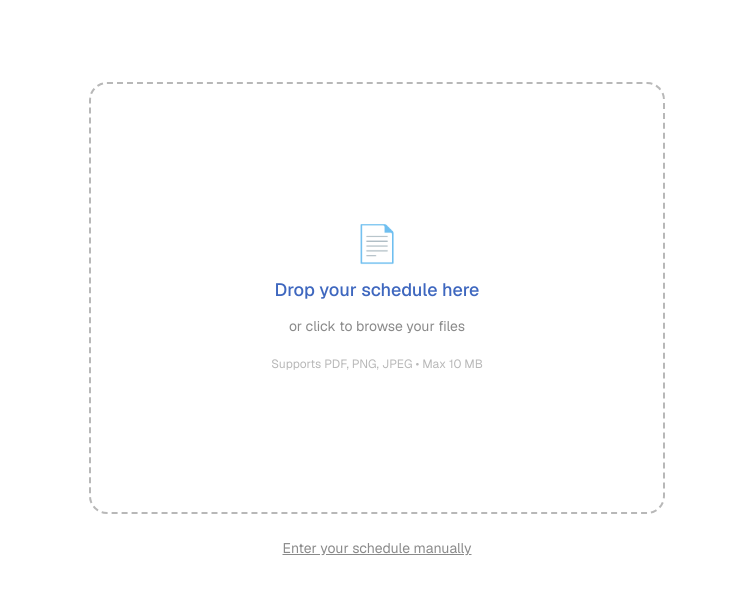
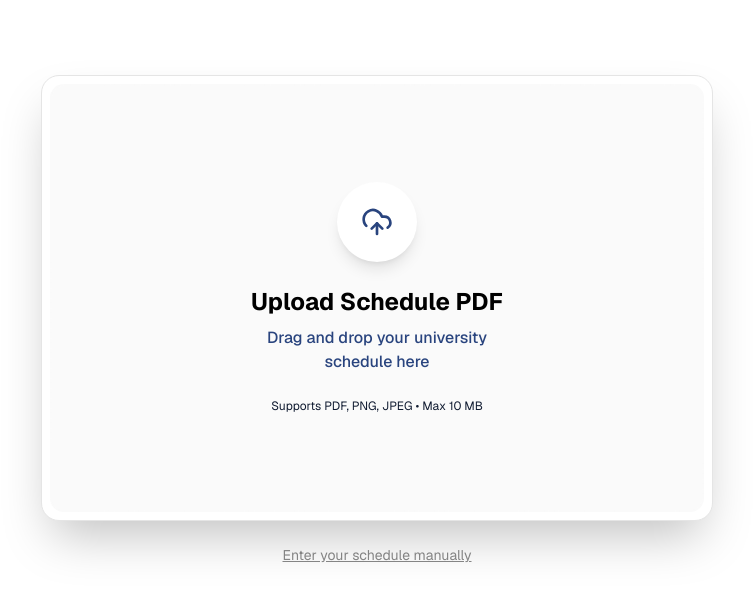
Before and after one commit to vardzz/gridworks, a Next.js app: page /app in a window 1280 px wide. Shown: the top 602 px of the page, without its empty margins (263-1016 px from the left). Built offline with nearby package versions, Linux system fonts and the light colour scheme.

Commit message:
feat: add intake screen with drag-and-drop file upload, OCR progress, and consent handling

```diff
--- a/src/components/intake/IntakeScreen.jsx
+++ b/src/components/intake/IntakeScreen.jsx
@@ -2,6 +2,7 @@
 "use client";
 
 import { useState, useRef, useCallback } from "react";
+import { UploadCloud, FileText } from "lucide-react";
 
 /**
  * File Intake Screen (PRD §8, Screen 1).
@@ -151,19 +152,19 @@ export default function IntakeScreen({ parser, onParsed, onManualEntry }) {
       )}
 
       {/* Drop Zone */}
-      <div
+      <div className="w-full max-w-2xl flex flex-col relative group cursor-pointer"
         onDrop={handleDrop}
         onDragOver={handleDragOver}
         onDragLeave={handleDragLeave}
         onClick={() => fileInputRef.current?.click()}
-        className={`w-full max-w-xl aspect-[4/3] rounded-2xl border-2 border-dashed flex flex-col items-center justify-center cursor-pointer transition-all ${
-          isDragging
-            ? "border-[var(--gw-accent)] bg-blue-50/50 scale-[1.02]"
-            : "border-alabaster-grey-400 hover:border-neutral-400 hover:bg-alabaster-grey-900/50"
-        } ${isLoading ? "pointer-events-none opacity-70" : ""}`}
       >
+        <div className={`w-full bg-white border border-alabaster-grey shadow-2xl rounded-2xl p-2 flex flex-col relative overflow-hidden transition-all duration-300 ${isDragging ? "scale-[1.02] shadow-2xl" : ""} ${isLoading ? "pointer-events-none opacity-70" : ""}`}>
+          <div className={`absolute top-0 inset-x-0 h-1 bg-gradient-to-r from-[#fca311] to-prussian-blue-300 transition-opacity duration-700 ${isDragging ? "opacity-100" : "opacity-0 group-hover:opacity-100"}`} />
+
+          <div className={`border-2 border-dashed rounded-xl flex flex-col items-center justify-center p-16 md:p-24 relative overflow-hidden transition-colors duration-500 ${isDragging ? "border-prussian-blue-300 bg-prussian-blue/5" : "border-alabaster-grey-900 bg-alabaster-grey/20 group-hover:border-prussian-blue-300"}`}>
+
             {isLoading ? (
-          <div className="flex flex-col items-center gap-4">
+              <div className="flex flex-col items-center gap-4 z-10">
                 <div className="animate-spin w-8 h-8 border-3 border-alabaster-grey-400 border-t-prussian-blue-700 rounded-full" />
                 <p className="text-sm text-prussian-blue-700 font-medium">
                   {progress > 0
@@ -174,26 +175,37 @@ export default function IntakeScreen({ parser, onParsed, onManualEntry }) {
                 {progress > 0 && (
                   <div className="w-48 h-1.5 bg-neutral-200 rounded-full overflow-hidden">
                     <div
-                  className="h-full bg-[var(--gw-accent)] transition-all duration-300 rounded-full"
+                      className="h-full bg-[#fca311] transition-all duration-300 rounded-full"
                       style={{ width: `${progress}%` }}
                     />
                   </div>
                 )}
               </div>
             ) : (
-          <div className="flex flex-col items-center gap-3 text-center px-8">
-            <div className="text-4xl text-alabaster-grey-400">📄</div>
-            <p className="text-lg font-medium text-prussian-blue-700">
-              Drop your schedule here
+              <>
+                <div className={`w-20 h-20 bg-white rounded-full shadow-lg flex items-center justify-center mb-6 transition-all duration-500 relative z-10 ${isDragging ? "-translate-y-2 shadow-xl" : "group-hover:-translate-y-2 group-hover:shadow-xl"}`}>
+                  <UploadCloud className={`transition-colors ${isDragging ? "text-[#fca311]" : "text-prussian-blue-600 group-hover:text-[#fca311]"}`} size={32} />
+                </div>
+                <h4 className="text-2xl font-bold text-black mb-2 text-center">Upload Schedule PDF</h4>
+                <p className="text-base text-prussian-blue-600 font-medium text-center max-w-[280px]">
+                  {isDragging ? "Drop your schedule here" : "Drag and drop your university schedule here"}
                 </p>
-            <p className="text-sm text-alabaster-grey-300">
-              or click to browse your files
-            </p>
-            <p className="text-xs text-alabaster-grey-400 mt-2">
+                <p className="text-xs text-prussian-blue-400 mt-6 z-10 text-center">
                   Supports PDF, PNG, JPEG • Max 10 MB
                 </p>
+
+                {/* Floating Document Mock 1 */}
+                <div className={`absolute top-8 left-8 md:top-12 md:left-12 w-12 h-16 bg-white shadow-lg rounded border border-alabaster-grey flex flex-col items-center justify-center -rotate-12 transition-all duration-700 delay-100 z-0 ${isDragging ? "opacity-100 translate-y-2" : "opacity-0 group-hover:opacity-100 group-hover:translate-y-2"}`}>
+                  <FileText className="text-[#fca311]" size={20} />
                 </div>
+                {/* Floating Document Mock 2 */}
+                <div className={`absolute bottom-8 right-8 md:bottom-12 md:right-12 w-10 h-14 bg-white shadow-lg rounded border border-alabaster-grey flex flex-col items-center justify-center rotate-12 transition-all duration-700 delay-200 z-0 ${isDragging ? "opacity-100 -translate-y-2" : "opacity-0 group-hover:opacity-100 group-hover:-translate-y-2"}`}>
+                  <FileText className="text-prussian-blue-300" size={16} />
+                </div>
+              </>
             )}
+          </div>
+        </div>
       </div>
 
       {/* Hidden file input */}
```
Lines whose indentation alone changed are shown as unchanged.
